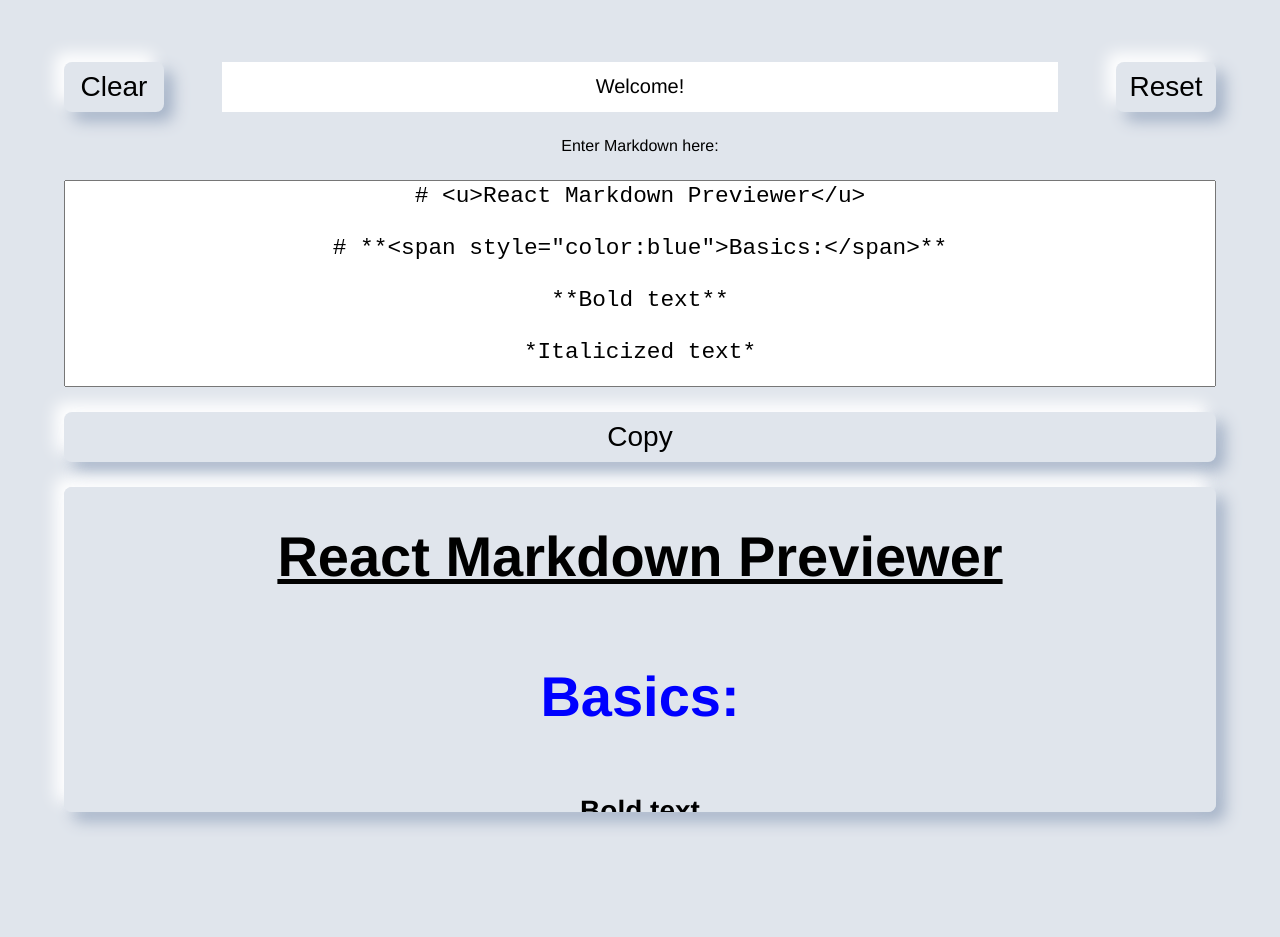
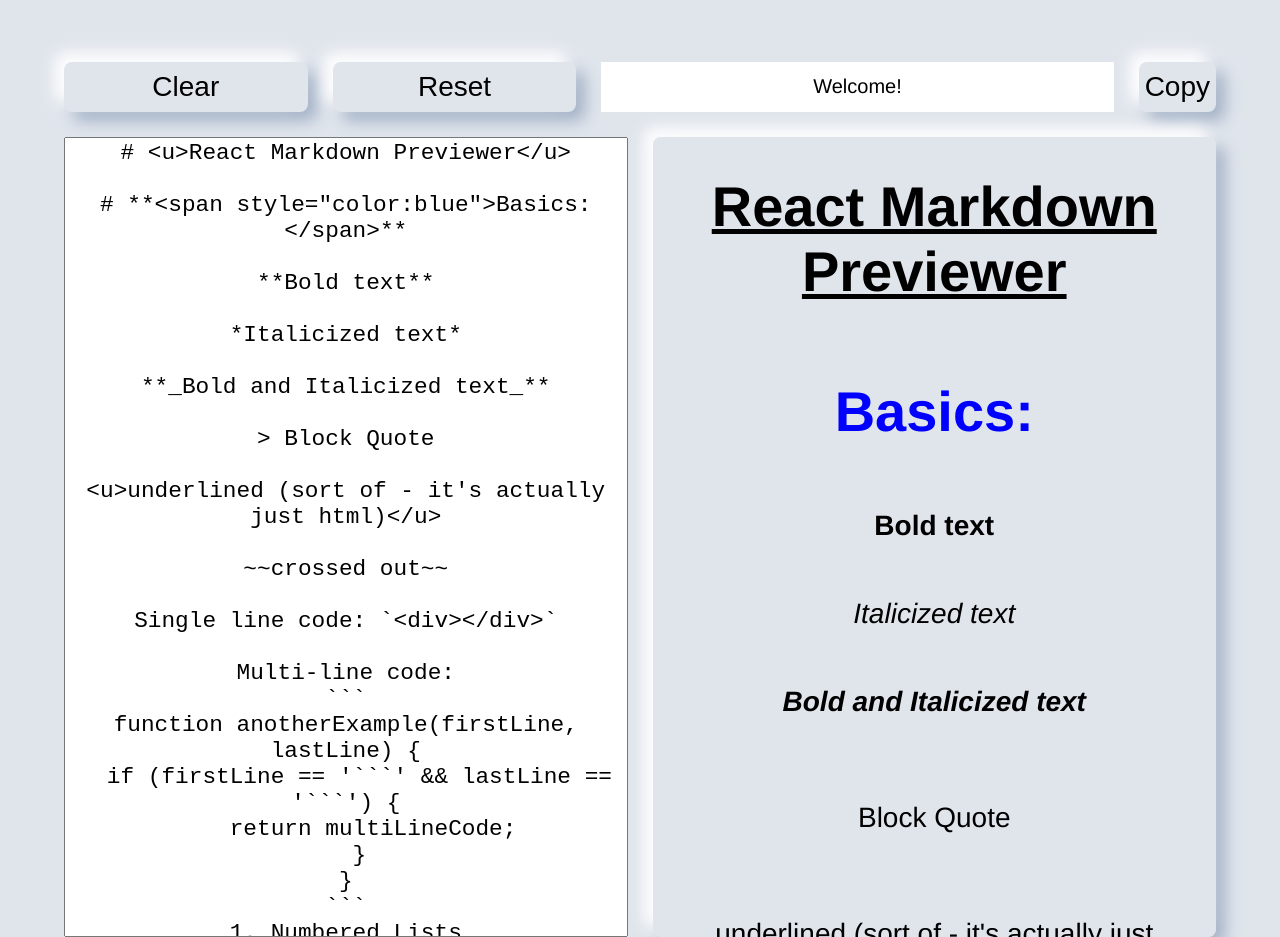
Before and after one commit to RpRoderick/react-markdown-previewer, a React app: page /#/ in a window 1280 px wide. Before the commit the page ends 837 px from the top, so only its background shows below. Built offline with nearby package versions, Linux system fonts and the light colour scheme.

Commit message:
finished restructure of app

```diff
--- a/src/components/structural/buttonArea/ButtonArea.jsx
+++ b/src/components/structural/buttonArea/ButtonArea.jsx
@@ -5,22 +5,34 @@ import { PropTypes } from 'prop-types';
 function ButtonArea(props) {
   return (
     <div className={styles.button_container}>
-      <button type="button" className={styles.button} onClick={() => props.clearMarkdown()}>
-        Clear
-      </button>
+      <div className={styles.clear_and_reset_button_container}>
+        <div className={styles.clear_button_container}>
+          <button type="button" className={styles.button} onClick={() => props.clearMarkdown()}>
+            Clear
+          </button>
+        </div>
+        <div className={styles.reset_button_container}>
+          <button type="button" className={styles.button} onClick={() => props.resetMarkdown()}>
+            Reset
+          </button>
+        </div>
+      </div>
       <div className={styles.message_container}>
         <div className={styles.message}>
           {props.message}
         </div>
       </div>
-      <button type="button" className={styles.button} onClick={() => props.resetMarkdown()}>
-        Reset
-      </button>
+      <div className={styles.copy_button_container}>
+        <button type="button" onClick={() => props.copyButton()} className={styles.button}>
+          Copy
+        </button>
+      </div>
     </div>
   );
 }
 
 ButtonArea.propTypes = {
+  copyButton: PropTypes.func,
   message: PropTypes.string,
   clearMarkdown: PropTypes.func,
   resetMarkdown: PropTypes.func
--- a/src/components/structural/buttonArea/ButtonArea.module.scss
+++ b/src/components/structural/buttonArea/ButtonArea.module.scss
@@ -1,23 +1,48 @@
 @import 'styles/global/breakpoints.scss';
 @import 'styles/global/variables.scss';
+@import 'styles/global/buttons.scss';
 
 .button_container {
   display: flex;
   flex: 1;
-  justify-content: space-between;
-  align-items: center;
-  flex-wrap: wrap;
+  flex-direction: column;
 
   @include breakpoint(medium) {
-    flex-wrap: nowrap;
+    flex-direction: row;
   }
 
   @include breakpoint(large) {
-    flex-wrap: nowrap;
+    flex-direction: row;
   }
 
   @include breakpoint(wide) {
-    flex-wrap: nowrap;
+    flex-direction: row;
+  }
+
+  .clear_and_reset_button_container {
+    display: flex;
+    flex: 1;
+    justify-content: space-between;
+    align-items: center;
+
+    .clear_button_container {
+      display: flex;
+      flex: 1;
+
+      .button {
+        @include button_block;
+      }
+    }
+
+    .reset_button_container {
+      display: flex;
+      flex: 1;
+      margin: 0 0 0 $margin_main;
+
+      .button {
+        @include button_block;
+      }
+    }
   }
 
   .message_container {
@@ -26,28 +51,24 @@
     min-height: 50px;
     max-height: 50px;
     flex: 1;
-    margin: 1.5625rem 0 0;
+    margin: $margin_main 0;
     font-size: $font_size_small;
     background-color: $color_white;
     border: 0;
     outline: none;
-    order: 3;
     justify-content: center;
     align-items: center;
 
     @include breakpoint(medium) {
-      margin: 0 5%;
-      order: unset;
+      margin: 0 0 0 $margin_main;
     }
 
     @include breakpoint(large) {
-      margin: 0 5%;
-      order: unset;
+      margin: 0 0 0 $margin_main;
     }
 
     @include breakpoint(wide) {
-      margin: 0 5%;
-      order: unset;
+      margin: 0 0 0 $margin_main;
     }
 
     .message {
@@ -55,56 +76,23 @@
     }
   }
 
-  .button {
-    min-width: 100px;
-    max-width: 100px;
-    min-height: 100px;
-    max-height: 100px;
-    flex: 1;
-    font-size: $font_size_small;
-    background-color: $color_background_main;
-    border: 0;
-    border-radius: $border_radius_button;
-    outline: none;
-    box-shadow: $box_shadow_main;
-
-    &:last-of-type {
-      margin: 0 0 0 25%;
-    }
-
-    &:hover {
-      box-shadow: $box_shadow_main_inverted;
-      transform: scale(1.1);
-    }
+  .copy_button_container {
+    display: flex;
 
     @include breakpoint(medium) {
-      min-height: 50px;
-      max-height: 50px;
-      font-size: $font_size_medium;
-
-      &:last-of-type {
-        margin: 0;
-      }
+      margin: 0 0 0 $margin_main;
     }
 
     @include breakpoint(large) {
-      min-height: 50px;
-      max-height: 50px;
-      font-size: $font_size_large;
-
-      &:last-of-type {
-        margin: 0;
-      }
+      margin: 0 0 0 $margin_main;
     }
 
     @include breakpoint(wide) {
-      min-height: 50px;
-      max-height: 50px;
-      font-size: $font_size_wide;
+      margin: 0 0 0 $margin_main;
+    }
 
-      &:last-of-type {
-        margin: 0;
-      }
+    .button {
+      @include button_long;
     }
   }
 }
--- a/src/components/structural/markdownEditor/MarkdownEditor.jsx
+++ b/src/components/structural/markdownEditor/MarkdownEditor.jsx
@@ -71,8 +71,8 @@ class MarkdownEditor extends React.Component {
     const currentMessageState = this.state.message;
     const copied = "COPIED!";
     const alreadyCopied = "You're already copied!"
-    const notCopied = "Not copied.  There wasn't anything there!"
-    const emptyField = "There isn't anything to clear!";
+    const notCopied = "Nothing to Copy!"
+    const emptyField = "Nothing to Clear!";
     const cleared = "CLEARED!";
     if (currentMarkdownState.length > 0 && currentMarkdownState !== copied && currentMarkdownState !== notCopied) {
       this.copyToClipBoard("textarea");
@@ -103,7 +103,7 @@ class MarkdownEditor extends React.Component {
 
   clearMarkdown() {
     const currentMarkdownState = this.state.markdown;
-    const emptyField = "There isn't anything to clear!";
+    const emptyField = "Nothing to clear!";
     const cleared = "CLEARED!";
     if (currentMarkdownState.length == 0) {
       this.setState({
@@ -136,18 +136,19 @@ class MarkdownEditor extends React.Component {
           <ButtonArea
             clearMarkdown={this.clearMarkdown}
             resetMarkdown={this.resetMarkdown}
-            message={message} />
-        </div>
-        <div className={styles.markdown_editor_text_area}>
-          <TextArea
-            updateMarkdown={this.updateMarkdown}
-            markdown={markdown}
+            message={message}
             copyButton={this.copyButton} />
         </div>
-        <div className={styles.markdown_editor_preview_area}>
-          <PreviewArea
-            markdown={markdown}
-          />
+        <div className={styles.markdown_editor_field_container}>
+          <div className={styles.markdown_editor_text_area}>
+            <TextArea
+              updateMarkdown={this.updateMarkdown}
+              markdown={markdown} />
+          </div>
+          <div className={styles.markdown_editor_preview_area}>
+            <PreviewArea
+              markdown={markdown} />
+          </div>
         </div>
       </>
     );
--- a/src/components/structural/markdownEditor/MarkdownEditor.module.scss
+++ b/src/components/structural/markdownEditor/MarkdownEditor.module.scss
@@ -3,7 +3,28 @@
 
 .markdown_editor_button_area {
     display: flex;
-    margin: 1.5625rem 0;
+    margin: $margin_main 0;
+}
+
+.markdown_editor_field_container {
+    display: flex;
+    flex: 1;
+    flex-direction: column;
+    margin: 0 0 $margin_main;
+
+    @include breakpoint(medium) {
+        max-height: 100%;
+        flex-direction: row;
+    }
+
+    @include breakpoint(large) {
+        max-height: 100%;
+        flex-direction: row;
+    }
+
+    @include breakpoint(wide) {
+        max-height: 100%;
+        flex-direction: row;
     }
 
     .markdown_editor_text_area {
@@ -16,9 +37,22 @@
         display: flex;
         flex: 1;
         flex-direction: column;
-    margin: 1.5625rem 0;
+        margin: $margin_main 0;
         overflow-y: scroll;
         background-color: $color_background_main;
         border-radius: $border_radius_button;
         box-shadow: $box_shadow_main;
+
+        @include breakpoint(medium) {
+            margin: 0 0 0 $margin_main;
         }
+
+        @include breakpoint(large) {
+            margin: 0 0 0 $margin_main;
+        }
+
+        @include breakpoint(wide) {
+            margin: 0 0 0 $margin_main;
+        }
+    }
+}
--- a/src/components/structural/previewArea/PreviewArea.module.scss
+++ b/src/components/structural/previewArea/PreviewArea.module.scss
@@ -15,7 +15,7 @@
     min-height: 15vh;
     flex: 1;
     flex-direction: column;
-    margin: auto;
+    word-break: break-word;
     justify-content: center;
     align-items: center;
 
--- a/src/components/structural/textArea/TextArea.jsx
+++ b/src/components/structural/textArea/TextArea.jsx
@@ -14,15 +14,11 @@ function TextArea(props) {
           props.updateMarkdown(e.target.value);}}>
         {props.markdown}
       </textarea>
-      <button type="button" onClick={() => props.copyButton()} className={styles.button}>
-        Copy
-      </button>
     </div>
   );
 }
 
 TextArea.propTypes = {
-  copyButton: PropTypes.func,
   markdown: PropTypes.string,
   updateMarkdown: PropTypes.func
 }
--- a/src/components/structural/textArea/TextArea.module.scss
+++ b/src/components/structural/textArea/TextArea.module.scss
@@ -7,44 +7,24 @@
   flex-direction: column;
   justify-content: center;
 
-  .button {
-    min-height: 50px;
-    max-height: 50px;
-    flex: 1;
-    margin: 1.5625rem 0 0;
-    font-size: $font_size_small;
-    background-color: $color_background_main;
-    border: 0;
-    border-radius: $border_radius_button;
-    outline: none;
-    box-shadow: $box_shadow_main;
-
-    &:hover {
-      box-shadow: $box_shadow_main_inverted;
-      transform: scale(1.03);
-    }
-
-    @include breakpoint(medium) {
-      font-size: $font_size_medium;
-    }
-
-    @include breakpoint(large) {
-      font-size: $font_size_large;
-    }
-
-    @include breakpoint(wide) {
-      font-size: $font_size_wide;
-    }
+  textarea {
+    display: flex;
   }
 
   .textarea_label {
-    margin: 0 0 1.5625rem;
-    text-align: center;
+    position: absolute;
+    width: 1px;
+    height: 1px;
+    padding: 0;
+    margin: -1px;
+    overflow: hidden;
+    clip: rect(0 0 0 0);
+    border: 0;
   }
 
   .editor {
     display: flex;
-    min-height: 15vh;
+    min-height: 50vh;
     flex: 1;
     font-size: $font_size_small;
     text-align: center;
--- /dev/null
+++ b/src/styles/global/buttons.scss
@@ -0,0 +1,71 @@
+@mixin button_block {
+  min-height: 100px;
+  max-height: 100px;
+  flex: 1;
+  margin: 0;
+  font-size: $font_size_small;
+  background-color: $color_background_main;
+  border: 0;
+  border-radius: $border_radius_button;
+  outline: none;
+  box-shadow: $box_shadow_main;
+
+  &:hover {
+    box-shadow: $box_shadow_main_inverted;
+    transform: scale(1.1);
+  }
+
+  @include breakpoint(medium) {
+    min-height: 50px;
+    max-height: 50px;
+    font-size: $font_size_small;
+  }
+
+  @include breakpoint(large) {
+    min-height: 50px;
+    max-height: 50px;
+    font-size: $font_size_large;
+  }
+
+  @include breakpoint(wide) {
+    min-height: 50px;
+    max-height: 50px;
+    font-size: $font_size_wide;
+  }
+}
+
+@mixin button_long {
+  min-height: 50px;
+  max-height: 50px;
+  flex: 1;
+  margin: 0;
+  font-size: $font_size_small;
+  background-color: $color_background_main;
+  border: 0;
+  border-radius: $border_radius_button;
+  outline: none;
+  box-shadow: $box_shadow_main;
+
+  &:hover {
+    box-shadow: $box_shadow_main_inverted;
+    transform: scale(1.1);
+  }
+
+  @include breakpoint(medium) {
+    min-height: 50px;
+    max-height: 50px;
+    font-size: $font_size_small;
+  }
+
+  @include breakpoint(large) {
+    min-height: 50px;
+    max-height: 50px;
+    font-size: $font_size_large;
+  }
+
+  @include breakpoint(wide) {
+    min-height: 50px;
+    max-height: 50px;
+    font-size: $font_size_wide;
+  }
+}
--- a/src/styles/global/variables.scss
+++ b/src/styles/global/variables.scss
@@ -17,3 +17,5 @@ $font_size_small: 1.25em;
 $font_size_medium: 1.5em;
 $font_size_large: 1.5em;
 $font_size_wide: 1.75em;
+
+$margin_main: 1.5625rem;
```
Lines whose indentation alone changed are shown as unchanged.
